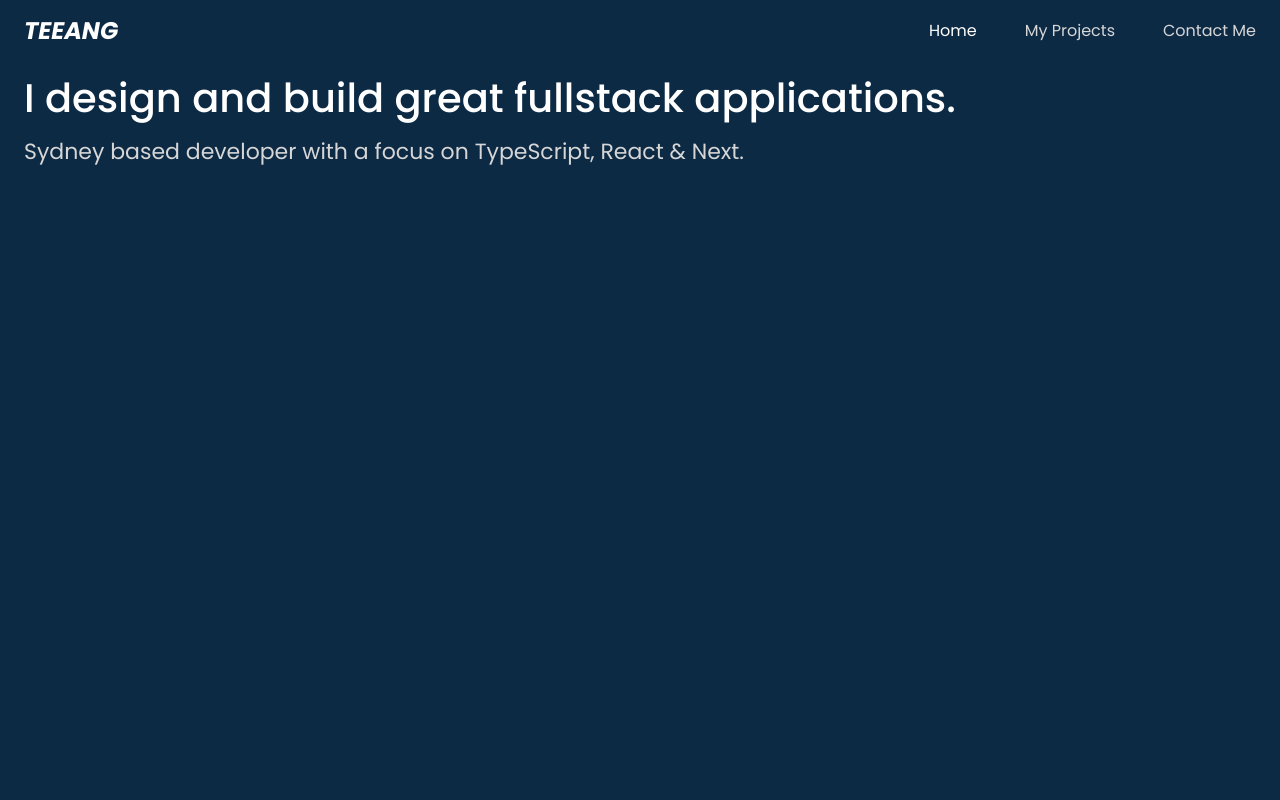
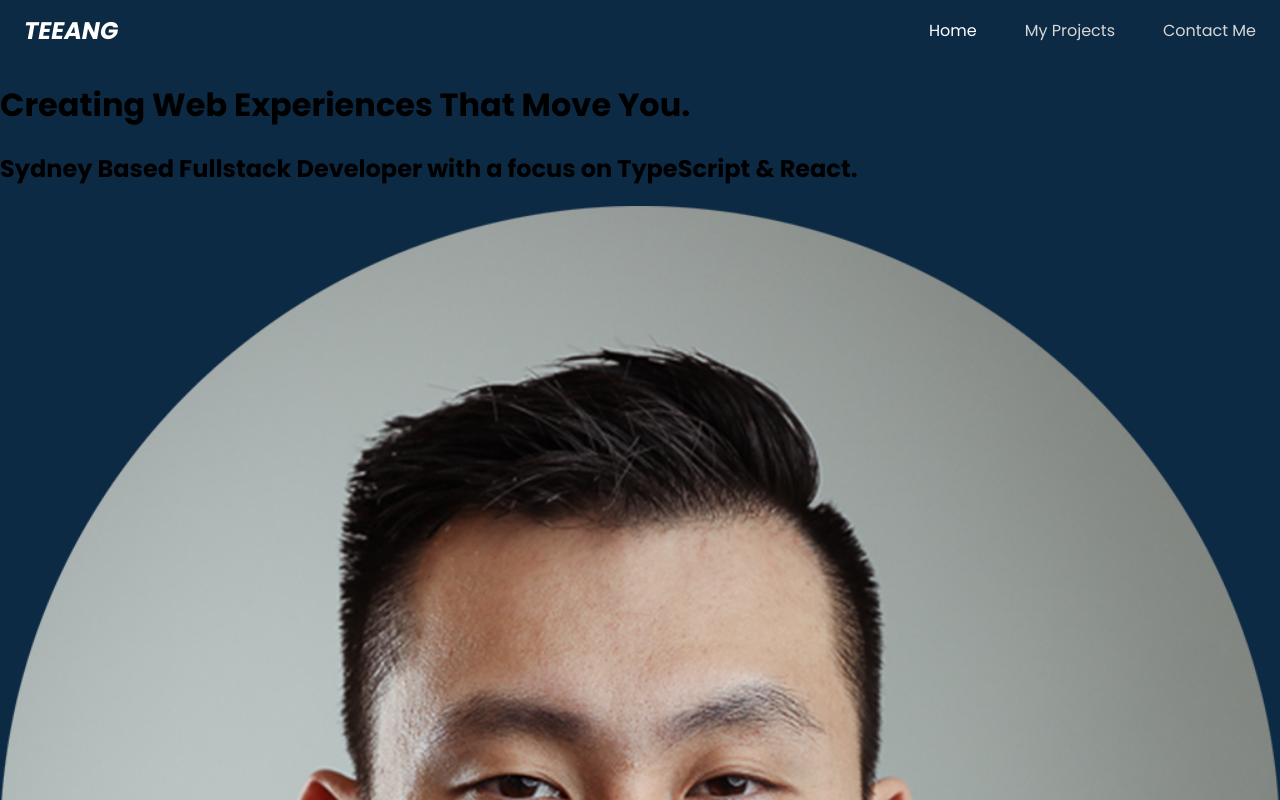
Before and after one commit to davidtaing/portfolio, a Next.js app: page / in a window 1280 px wide. Shown: the top 800 px of the page. Built offline with nearby package versions, Linux system fonts and the light colour scheme.

Commit message:
feat: reimplement homepage

```diff
--- a/src/pages/index.tsx
+++ b/src/pages/index.tsx
@@ -3,61 +3,13 @@ import Image from "next/image";
 import styled from "styled-components";
 import HeroSection from "../components/HeroSection";
 
-const StyledDiv = styled.div`
-  .homepage-content {
-    height: calc(100vh - 120px);
-    margin: 0;
-
-    .homepage-container {
-      margin: 1rem 1.5rem;
-      width: auto;
-
-      .text-container {
-        display: flex;
-        flex-direction: column;
-
-        .headline {
-          padding: 0;
-          margin: 0;
-          font-weight: 500;
-          font-size: 2.5rem;
-          line-height: 2.75rem;
-          text-align: left;
-        }
-
-        .sub-headline {
-          font-weight: normal;
-          font-size: 1.375rem;
-          line-height: 1.75rem;
-        }
-      }
-    }
-  }
-
-  @media (min-width: 768px) {
-    .homepage-content {
-      max-height: 1000px;
-      height: calc(100vh - 60px);
-    }
-  }
-`;
+const StyledDiv = styled.div``;
 
 const Home: NextPage = () => {
   return (
     <StyledDiv className="homepage">
       <div className="wrapper">
-        <div className="homepage-content">
-          <div className="homepage-container">
-            <div className="text-container">
-              <h1 className="headline text-primary">
-                I design and build great fullstack applications.
-              </h1>
-              <h2 className="sub-headline text-secondary">
-                Sydney based developer with a focus on TypeScript, React & Next.
-              </h2>
-            </div>
-          </div>
-        </div>
+        <HeroSection />
       </div>
     </StyledDiv>
   );
```
